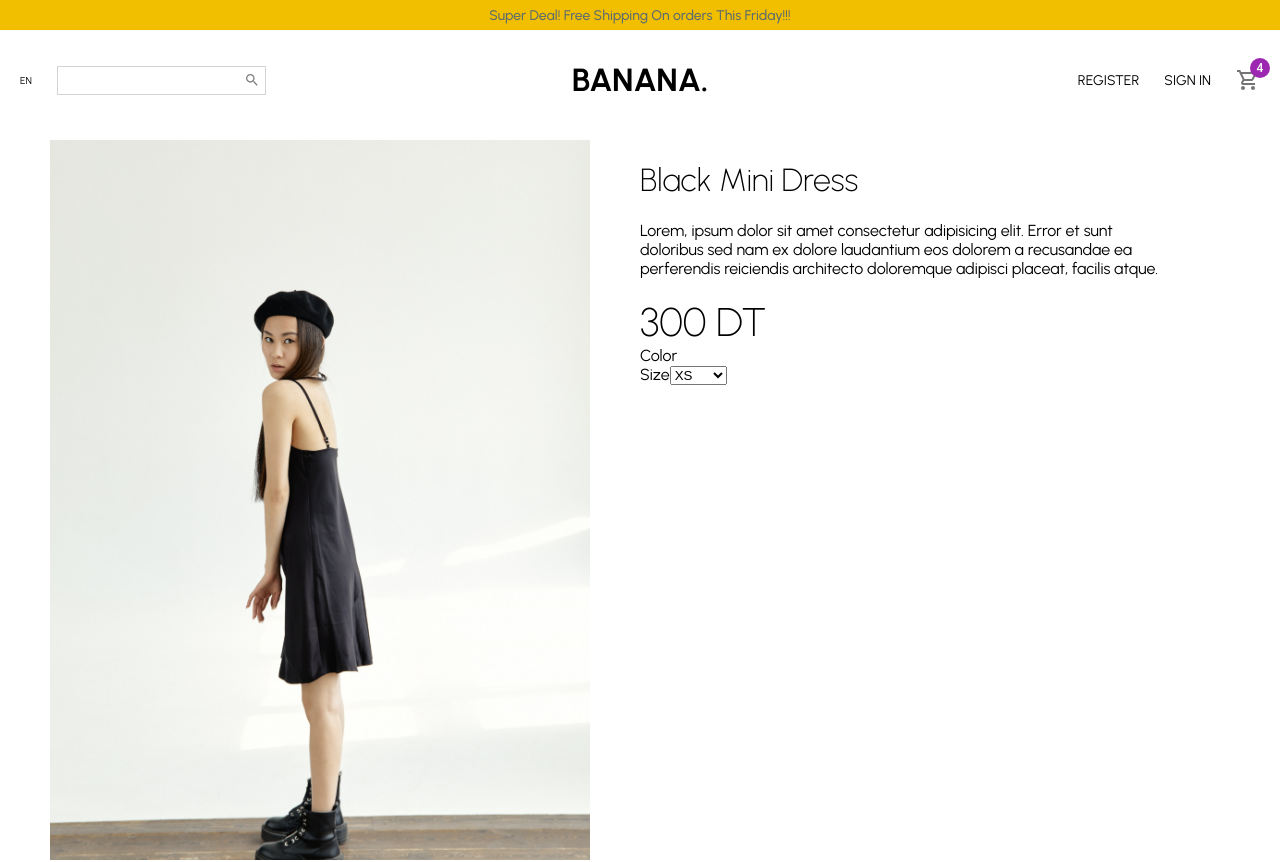
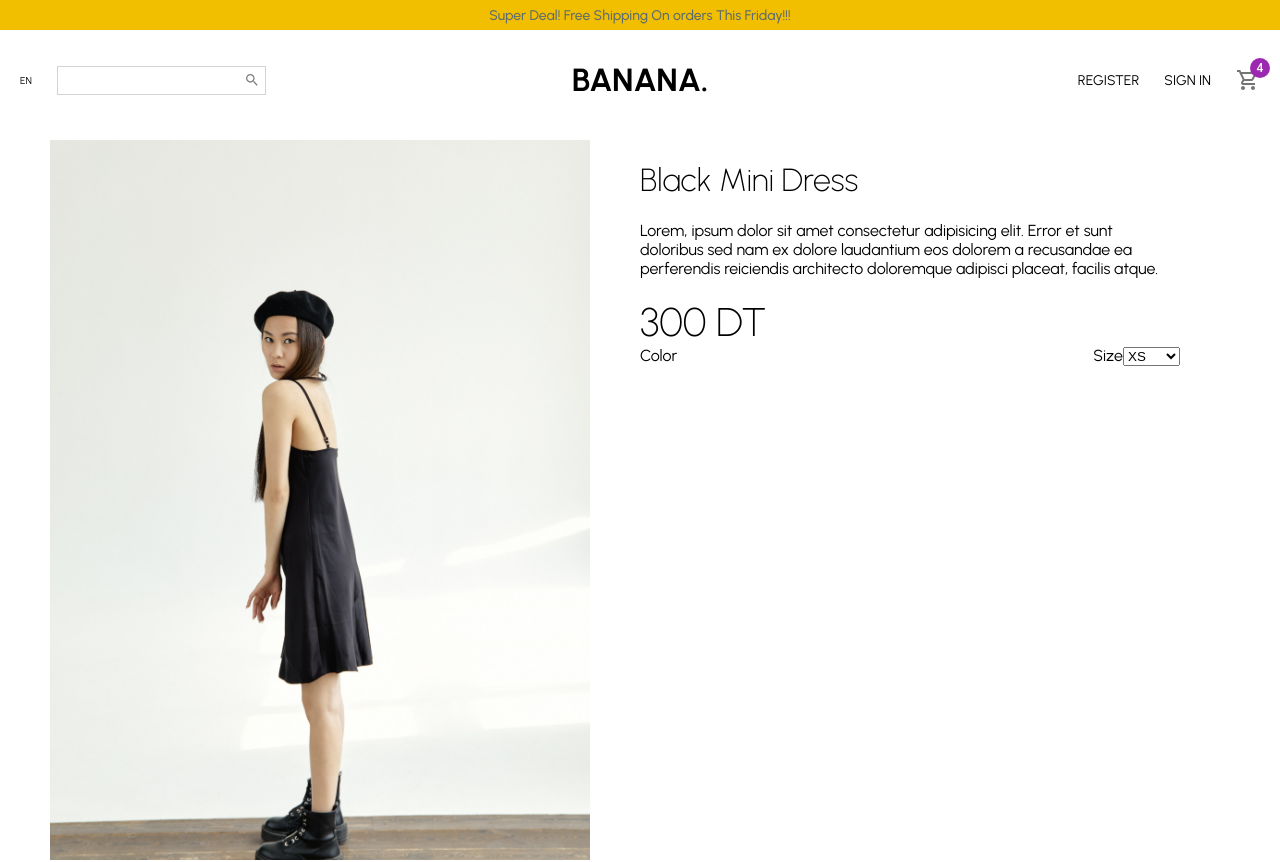
Before and after one commit to malekaridhi/ecommerceMern, a React (Create React App) app in the folder ecommerce/: page /success in a window 1280 px wide. Shown: the top 862 px of the page. Built offline with nearby package versions, Linux system fonts and the light colour scheme.

Commit message:
single Product

```diff
--- a/ecommerce/src/pages/Product.jsx
+++ b/ecommerce/src/pages/Product.jsx
@@ -36,7 +36,11 @@ const Price = styled.span`
 font-weight:200;
 font-size:40px
 `;
-const FilterContainer = styled.div``
+const FilterContainer = styled.div`
+display: flex;
+justify-content: space-between;
+
+`
 const Filter = styled.div``
 const FilterTitle = styled.span``
 const FilterColor = styled.div``
@@ -71,6 +75,7 @@ const Product = () => {
                     <FilterColor color="black"></FilterColor>
                     <FilterColor color="darkblue"></FilterColor>
                     <FilterColor color="gray"></FilterColor>
+                    </Filter>
                 <Filter>
                     <FilterTitle>Size</FilterTitle>
                     <FilterSize>
@@ -82,7 +87,7 @@ const Product = () => {
                         <FilterSizeOption>XXXL</FilterSizeOption>
                     </FilterSize>
                 </Filter>
-                </Filter>
+
             </FilterContainer>
           </InfoContainer>
         </Wrapper>
```
